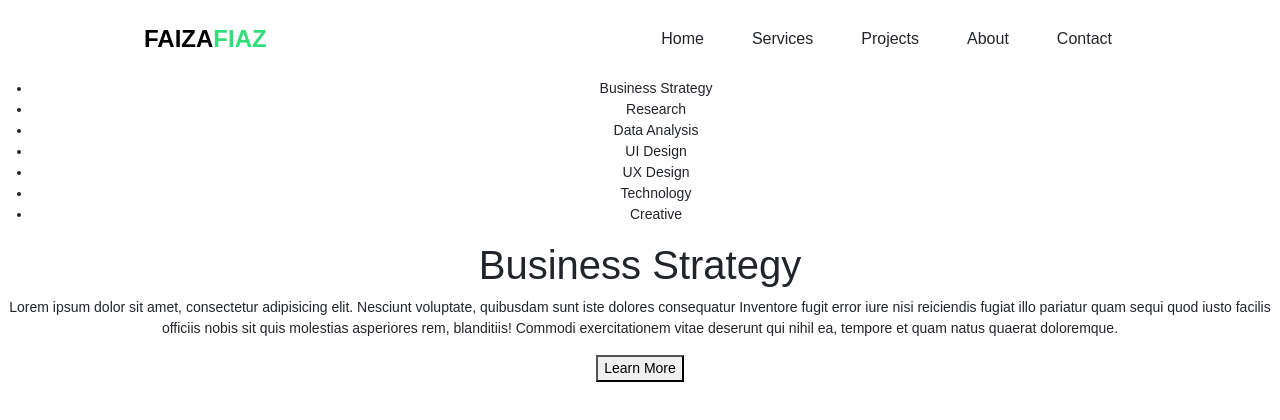
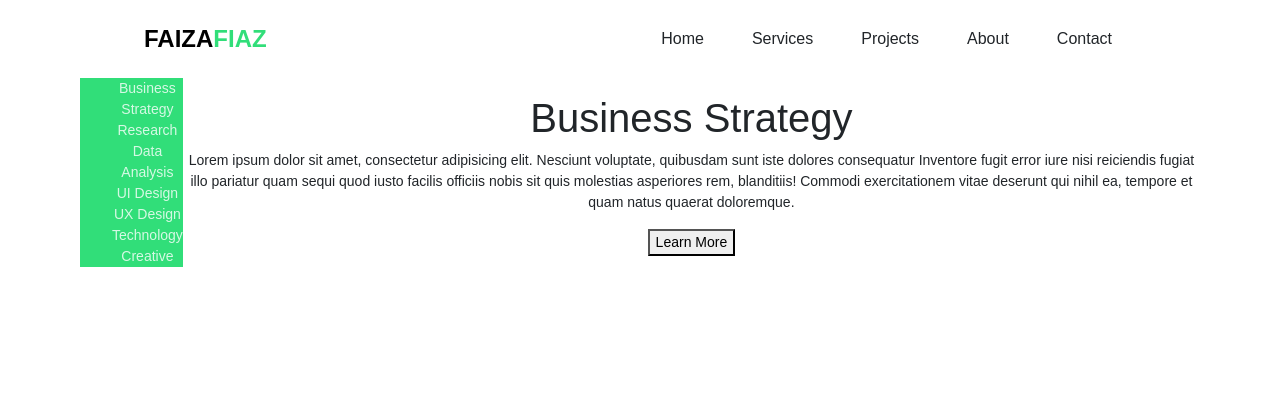
Before and after one commit to faiza203/Portfolio, a React (Create React App) app: page / in a window 1280 px wide. Shown: the top 420 px of the page. Built offline with nearby package versions, Linux system fonts and the light colour scheme.

Commit message:
Add font awesome

```diff
--- a/public/index.html
+++ b/public/index.html
@@ -3,17 +3,21 @@
   <head>
     <meta charset="utf-8" />
     <meta name="viewport" content="width=device-width, initial-scale=1" />
-    <link href="https://cdn.jsdelivr.net/npm/bootstrap@5.0.0-beta2/dist/css/bootstrap.min.css" rel="stylesheet" integrity="sha384-BmbxuPwQa2lc/FVzBcNJ7UAyJxM6wuqIj61tLrc4wSX0szH/Ev+nYRRuWlolflfl" crossorigin="anonymous">
+    <link
+      href="https://cdn.jsdelivr.net/npm/bootstrap@5.0.0-beta2/dist/css/bootstrap.min.css"
+      rel="stylesheet"
+      integrity="sha384-BmbxuPwQa2lc/FVzBcNJ7UAyJxM6wuqIj61tLrc4wSX0szH/Ev+nYRRuWlolflfl"
+      crossorigin="anonymous"
+    />
+    <link
+      rel="stylesheet"
+      href="https://cdnjs.cloudflare.com/ajax/libs/font-awesome/4.7.0/css/font-awesome.min.css"
+    />
     <meta name="theme-color" content="#000000" />
-    <meta
-      name="description"
-      content="Web site created using create-react-app"
-    />
     <link rel="manifest" href="%PUBLIC_URL%/manifest.json" />
     <title>React App</title>
   </head>
   <body>
-    <noscript>You need to enable JavaScript to run this app.</noscript>
     <div id="root"></div>
   </body>
 </html>
--- a/src/components/Services.js
+++ b/src/components/Services.js
@@ -1,9 +1,10 @@
 import React from "react";
+import "./css/services.css";
 
 const Services = () => {
   return (
-    <div>
-      <ul>
+    <div className="services">
+      <ul className="titles">
         <li>Business Strategy</li>
         <li>Research</li>
         <li>Data Analysis</li>
@@ -12,7 +13,8 @@ const Services = () => {
         <li>Technology</li>
         <li>Creative</li>
       </ul>
-      <div>
+      <div className="serviceDetail">
+        <span class="icon mb-3 d-block flaticon-analysis"></span>
         <h1>Business Strategy</h1>
         <p>
           Lorem ipsum dolor sit amet, consectetur adipisicing elit. Nesciunt
--- a/src/components/css/services.css
+++ b/src/components/css/services.css
@@ -0,0 +1,14 @@
+.services {
+  display: flex;
+  flex-direction: row;
+  padding: 0 5rem;
+}
+
+.titles {
+  background-color: #31de79;
+}
+
+.titles li {
+  list-style-type: none;
+  color: rgba(255, 255, 255, 0.8);
+}
```
